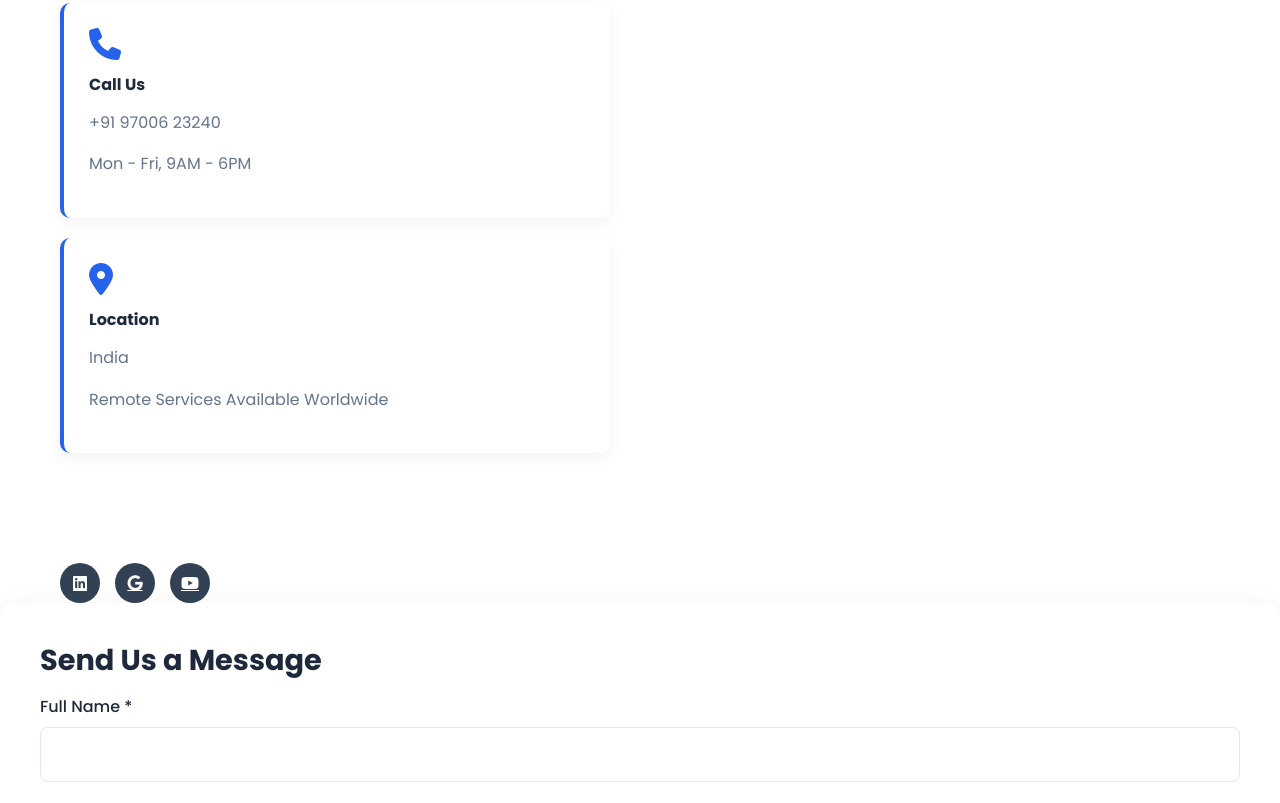
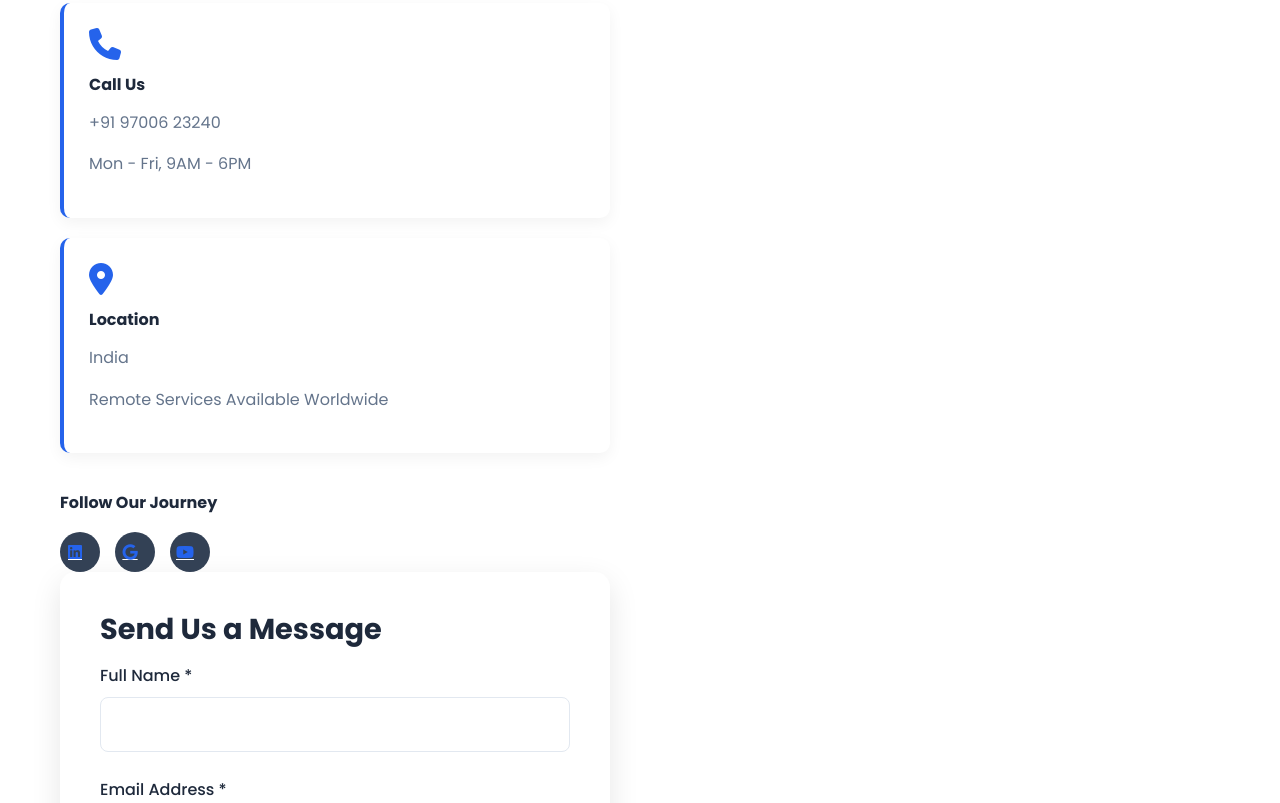
Before and after one commit to inayathh66-star/razuq-nexus-tec-, a plain HTML site: page contact.html in a window 1280 px wide. Shown: the part 1125-1928 px from the top of the page. Drawn offline with Linux system fonts and the light colour scheme.

Commit message:
contact change

```diff
--- a/contact.html
+++ b/contact.html
@@ -76,15 +76,20 @@
                         </div>
                     </div>
 
-                    </div class="social-contact">
-                    <h4>Follow Our Journey</h4>
-                    <div class="social-links">
-                        <a href="#"><i class="fab fa-linkedin"></i></a>
-                        <a href="#"><i class="fab fa-google"></i></a>
-                        <a href="#"><i class="fab fa-youtube"></i></a>
-                    </div>
-                    </div>
-                    </div>
+                    <div class="social-contact">
+    <h4>Follow Our Journey</h4>
+    <div class="social-links">
+        <a href="https://www.linkedin.com/in/inayath-hussain-ab2128380">
+            <i class="fab fa-linkedin"></i>
+        </a>
+        <a href="https://share.google/byeMnrYKpwrpH41Sm">
+            <i class="fab fa-google"></i>
+        </a>
+        <a href="https://youtube.com/@razuqnexustechnologies?si=2F6lfnbD1_qt_ouu">
+            <i class="fab fa-youtube"></i>
+        </a>
+    </div>
+</div>
 
                 <div class="contact-form">
                     <h3>Send Us a Message</h3>
```
